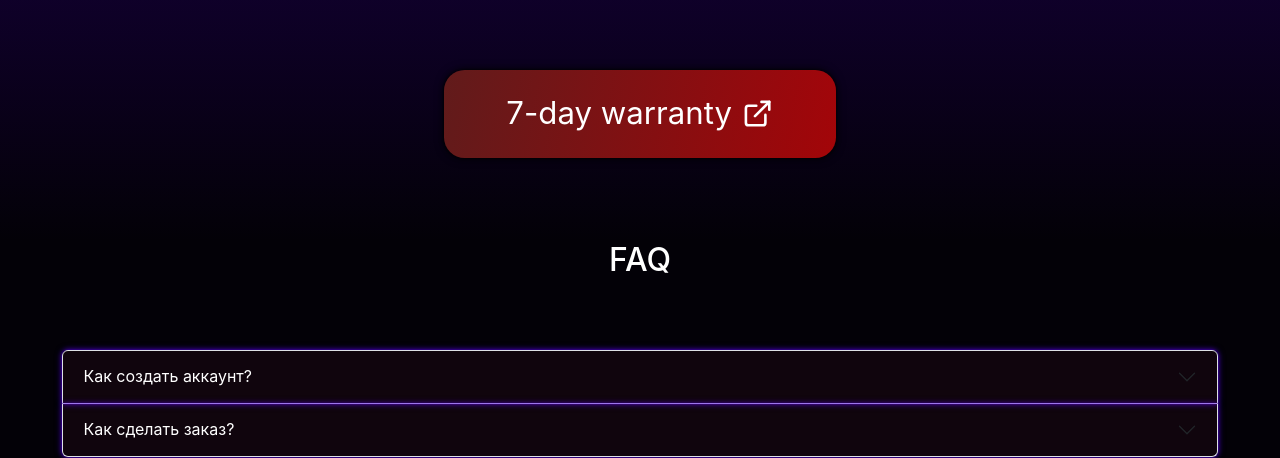
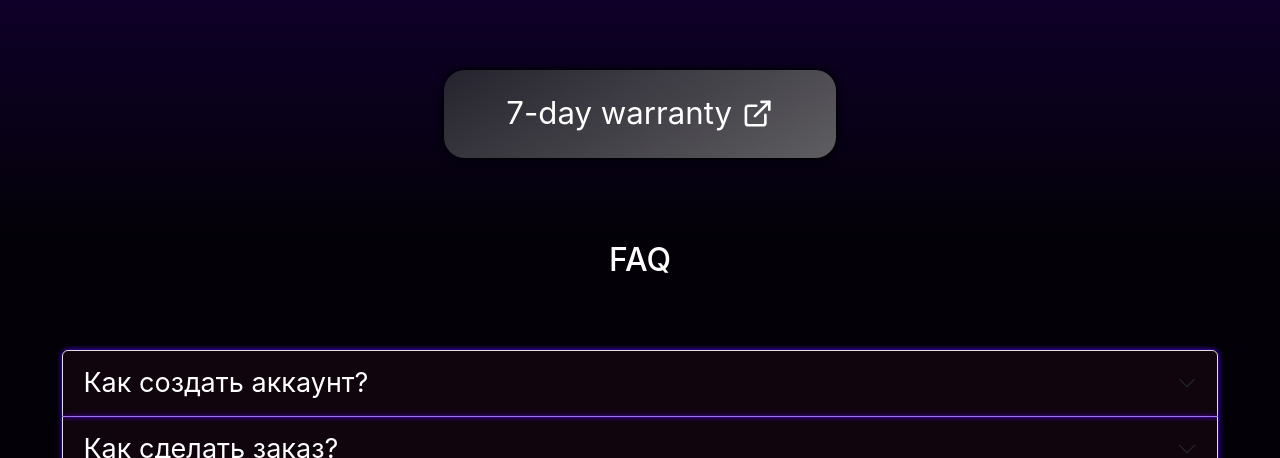
Before and after one commit to morislaflame/client, a React (Create React App) app: page /shop in a window 1280 px wide. Shown: the part 494-952 px from the top of the page. Built offline with nearby package versions, Linux system fonts and the light colour scheme; no server answers; a web font is replaced by a local one; what @telegram-apps/sdk-react would draw is missing.

Commit message:
filtersstyle

```diff
--- a/src/components/FaqAccordion/FaqAccordion.css
+++ b/src/components/FaqAccordion/FaqAccordion.css
@@ -22,7 +22,7 @@
 
     cursor: pointer;
     border-width: 1px;
-    font-size: calc(var(--index) * 1.5);
+
     margin-right: 0;
 
 }
@@ -40,3 +40,8 @@
   background-color: #e2e3e5; /* Цвет фона активного заголовка */
   color: #000; /* Цвет текста активного заголовка */
 }
+
+
+.acc_item {
+  font-size: calc(var(--index) * 1.3);
+}
--- a/src/components/FaqAccordion/FaqAccordion.js
+++ b/src/components/FaqAccordion/FaqAccordion.js
@@ -16,7 +16,18 @@ const FaqAccordion = () => {
       answer: 'Чтобы сделать заказ, выберите интересующий вас товар, добавьте его в корзину и оформите заказ.',
       imageUrl: '../../../../../server/static/back.jpg',
     },
-    // Добавьте больше вопросов и ответов по необходимости
+    {
+      id: 3,
+      question: 'Дрочишь?',
+      answer: 'Бывает',
+      imageUrl: '../../../../../server/static/back.jpg',
+    },
+    {
+      id: 4,
+      question: 'Можно ли?',
+      answer: 'Смотря что',
+      imageUrl: '../../../../../server/static/back.jpg',
+    },
   ];
 
   return (
@@ -24,7 +35,7 @@ const FaqAccordion = () => {
       {faqItems.map(item => (
         <Accordion.Item eventKey={item.id.toString()} key={item.id}>
           <Accordion.Header>
-            <div className="d-flex align-items-center">
+            <div className="acc_item">
               {/* <Image src={item.imageUrl} roundedCircle className="mr-3" /> */}
               <span>{item.question}</span>
             </div>
--- a/src/pages/Shop/Shop.module.css
+++ b/src/pages/Shop/Shop.module.css
@@ -58,7 +58,7 @@
 
 .telegram_int {
     padding: calc(var(--index) * 1) calc(var(--index) * 3);
-    background: linear-gradient(280deg, #c20606d4, #611b1b);
+    background: linear-gradient(150deg, #25232d, #707070d4);
     color: #fff;
     border: 0;
     border-radius: calc(var(--index) * 1);
```
